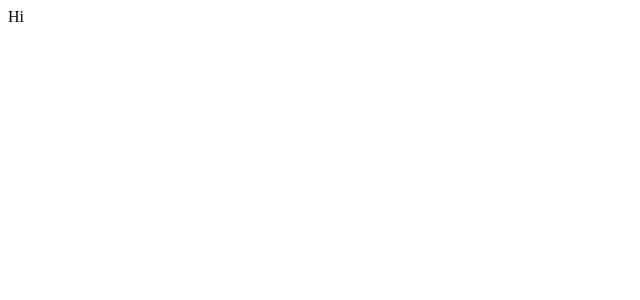
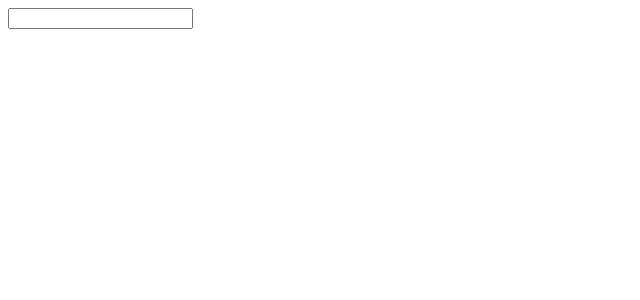
Before and after one commit to kamilkoterba/yt-search, a React (Create React App) app: page / in a window 1280 px wide. Shown: the top 300 px of the page, without its empty margins (0-640 px from the left). Built offline with nearby package versions, Linux system fonts and the light colour scheme.

Commit message:
SearchBar component and initial files structure for other components

```diff
--- a/src/App.js
+++ b/src/App.js
@@ -1,5 +1,11 @@
 import React from "react";
 
-export default function App() {
-    return <div>Hi</div>;
-}
+import SearchBar from "./components/SearchBar";
+
+const App = () => (
+    <div>
+        <SearchBar />
+    </div>
+);
+
+export default App;
--- /dev/null
+++ b/src/components/SearchBar.js
@@ -0,0 +1,7 @@
+import React from "react";
+
+const SearchBar = () => (
+    <input type="text" />
+);
+
+export default SearchBar;
```
Also changed, not shown: src/components/VideoDetails.js (added), src/components/VideoItem.js (added), src/components/VideoList.js (added).
